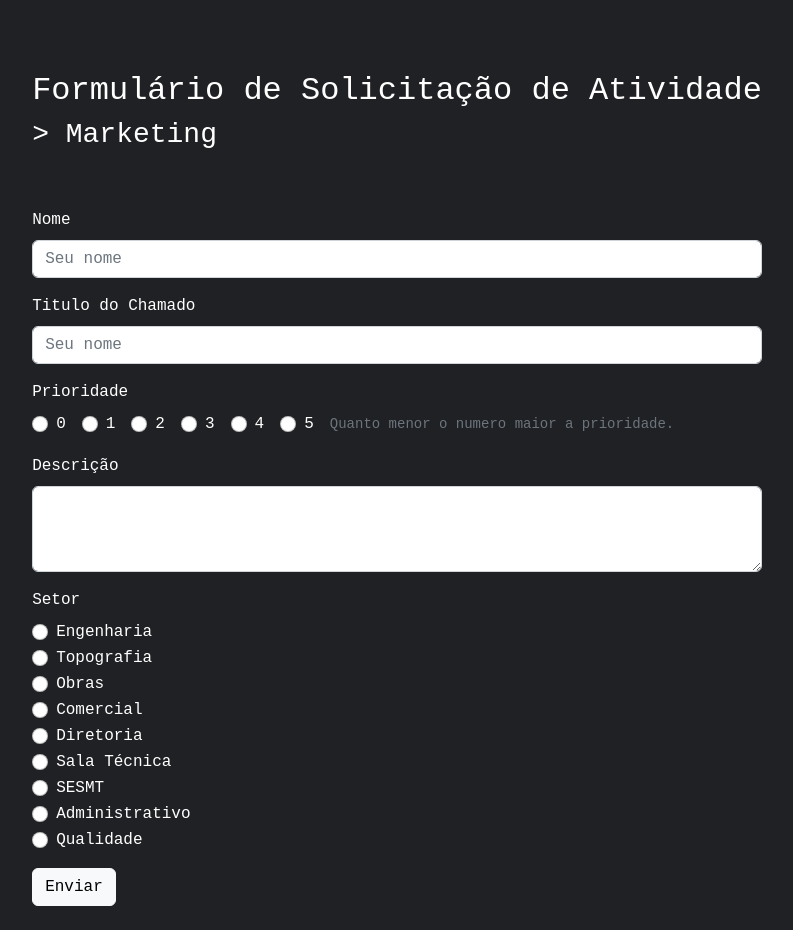
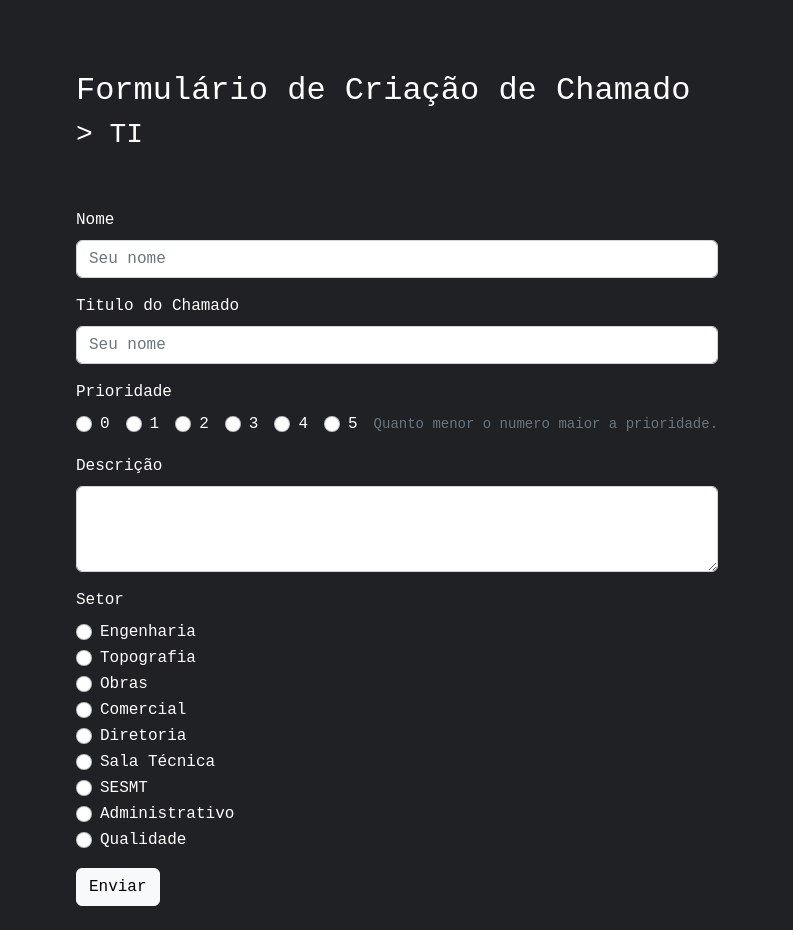
Before and after one commit to AntiKevin/TicketVision, a React (Vite) app: page /chamados/ti in a window 1280 px wide. Shown: the whole page, without its empty margins (243-1036 px from the left). Built offline with nearby package versions, Linux system fonts and the light colour scheme; a web font is replaced by a local one.

Commit message:
fix: :adhesive_bandage: fixing names

```diff
--- a/src/components/form-chamados/Design/index.jsx
+++ b/src/components/form-chamados/Design/index.jsx
@@ -128,7 +128,7 @@ export default function TicketDesign() {
 
             {['Engenharia', 'Topografia','Obras',
               'Comercial','Diretoria','Sala Técnica',
-              'SESMT','Administrativo','Qualidade'].map((setor) => (
+              'SESMT','Administrativo','Qualidade','TI'].map((setor) => (
               <Form.Check
               label={setor}
               name="setor"
--- a/src/components/form-chamados/TI/index.jsx
+++ b/src/components/form-chamados/TI/index.jsx
@@ -79,8 +79,8 @@ export default function TicketTI() {
 
   return (
     <div className='Form-Block-TI px-4 py-4'>
-        <h2 className='title'>Formulário de Solicitação de Atividade</h2>
-        <h3>{'> Marketing'}</h3>
+        <h2 className='title'>Formulário de Criação de Chamado</h2>
+        <h3>{'> TI'}</h3>
         {isLoading == false ?(
         <Form className='pt-5' noValidate validated={validated} onSubmit={submitHandle}>
 
```
